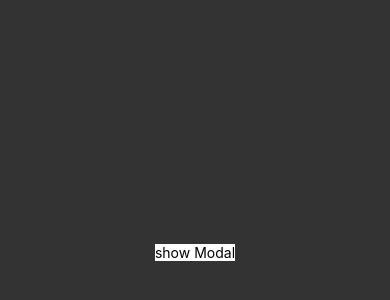
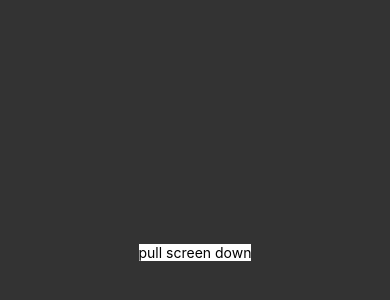
Before and after one commit to P-MBD/reactapp, a React Native app: screen / in a window 390 px wide. Shown: the part 170-470 px from the top of the page. Built offline with nearby package versions, Linux system fonts and the light colour scheme.

Commit message:
RefreshControl

```diff
--- a/screens/HomeScreen.js
+++ b/screens/HomeScreen.js
@@ -1,11 +1,12 @@
 import React, {useEffect, useState} from 'react';
-import {View,Text,TouchableOpacity,ScrollView,FlatList, LayoutAnimation, VirtualizedList,TouchableHighlight,TouchableWithoutFeedback,Pressable,  ActivityIndicator,Modal, StyleSheet,Alert } from 'react-native';
+import {View,Text,TouchableOpacity,ScrollView,FlatList, LayoutAnimation, VirtualizedList,TouchableHighlight,TouchableWithoutFeedback,Pressable,  ActivityIndicator,Modal, StyleSheet,Alert, RefreshControl } from 'react-native';
 let page=0;
 let count=5;
 const HomeScreen = (props) =>{
     const [changeColor, setChangeColor] = useState(false);
     const [countTouch, setCountTouch] = useState(0);
     const [showModal, setShowModal] = useState(false);
+    const[refreshing, setRefreshing] = useState(false);
     const dataArray=[
         {
             name:'test1',
@@ -160,6 +161,13 @@ const HomeScreen = (props) =>{
                 },
             ]
         )
+
+    }
+    const onRefresh= () => {
+        setRefreshing(true);
+        setTimeout(()=>{
+            setRefreshing(false)
+        },2000)
     }
     return(
         <View style={{backgroundColor:'#fff'}}>
@@ -292,7 +300,7 @@ const HomeScreen = (props) =>{
 
             />*/}
 
-            <Modal
+            {/*<Modal
             animationType='fade'
             visible={showModal}
             transparent={true}
@@ -320,9 +328,15 @@ const HomeScreen = (props) =>{
                 <Pressable onPress={FuncAlert}>
                             <Text>show Modal</Text>
                         </Pressable>
-            </View>
+            </View> */}
 
-
+            <ScrollView style={{flex : 1}}
+                     refreshControl={
+                            <RefreshControl refreshing={refreshing} onRefresh={onRefresh} />
+                }
+            >
+                <Text>pull screen down</Text>
+            </ScrollView>
 
 
         </View>
```
